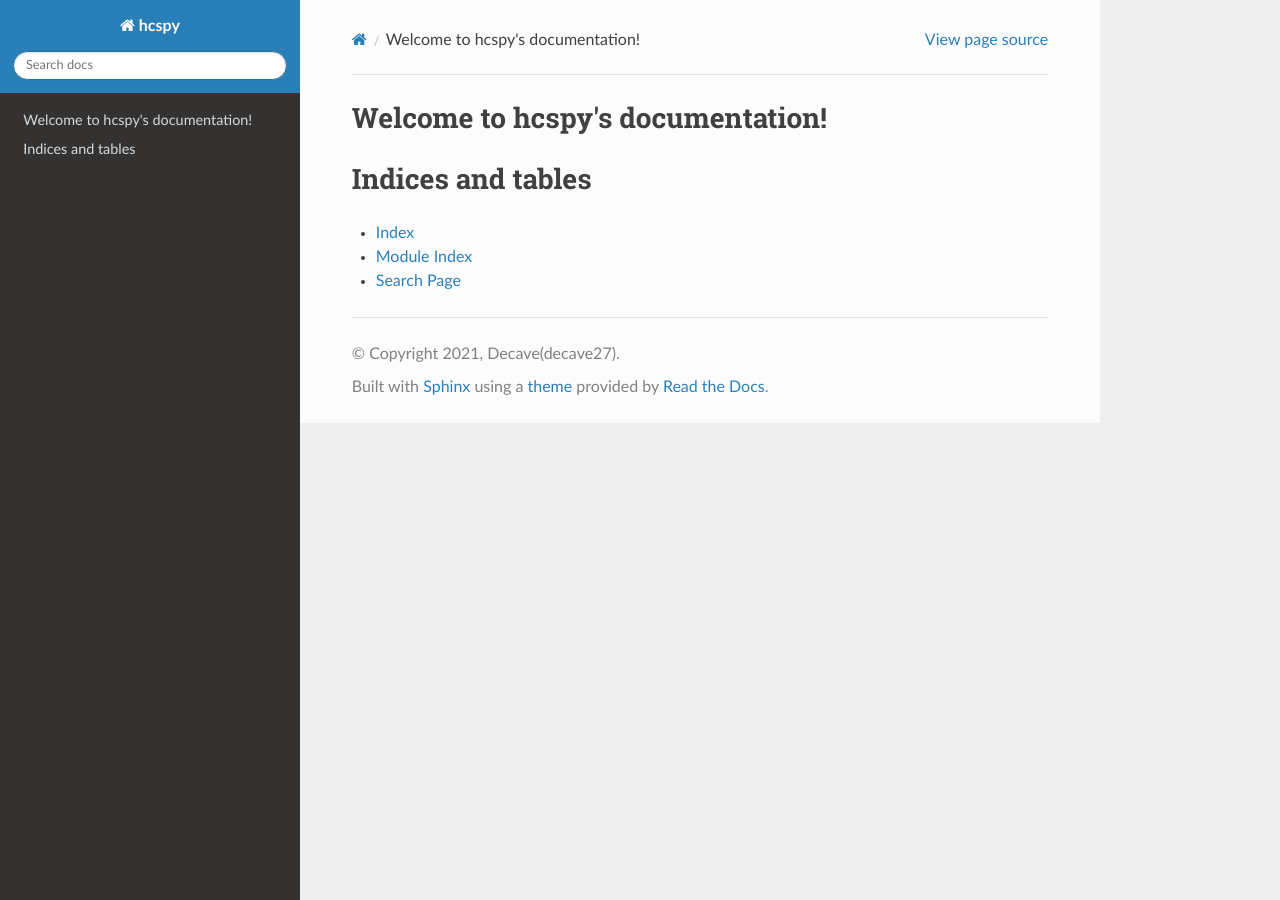
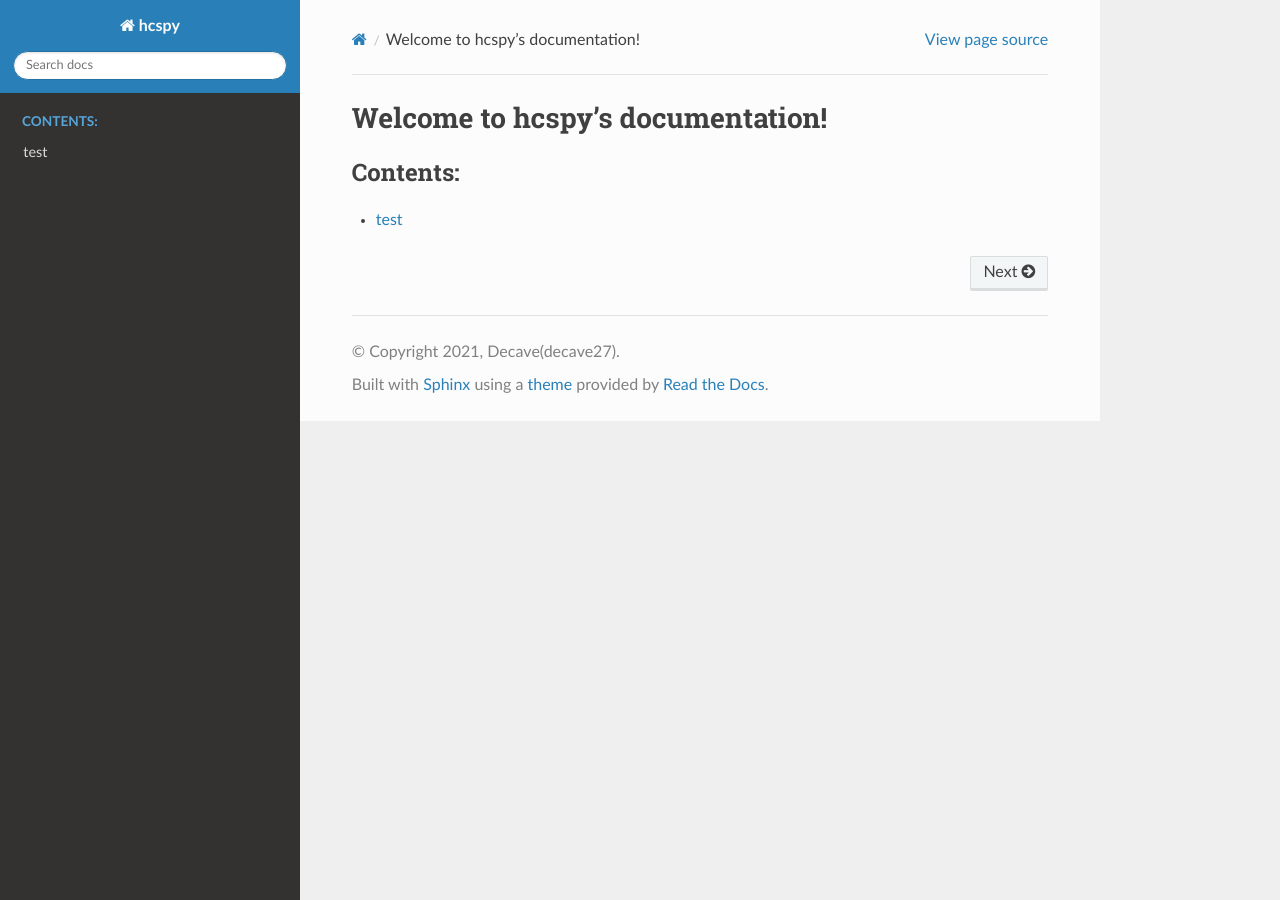
Before and after one commit to dfxkuma/hcspy, a Sphinx documentation site: the page built from docs/source/index.rst, in a window 1280 px wide. Built offline with Sphinx 7.4.7 and the Read the Docs theme 2.0.0, drawn with Linux system fonts in a browser that asks for light colours.

Commit message:
docs: rtd

```diff
--- a/docs/source/conf.py
+++ b/docs/source/conf.py
@@ -12,7 +12,7 @@
 #
 import os
 import sys
-sys.path.insert(0, os.path.abspath('../../hcspy'))
+sys.path.insert(0, os.path.abspath('..'))
 
 
 # -- Project information -----------------------------------------------------
@@ -40,7 +40,7 @@ templates_path = ['_templates']
 #
 # This is also used if you do content translation via gettext catalogs.
 # Usually you set "language" from the command line for these cases.
-language = 'kr'
+language = 'ko'
 
 # List of patterns, relative to source directory, that match files and
 # directories to ignore when looking for source files.
--- a/docs/source/index.rst
+++ b/docs/source/index.rst
@@ -10,11 +10,4 @@ Welcome to hcspy's documentation!
    :maxdepth: 2
    :caption: Contents:
 
-
-
-Indices and tables
-==================
-
-* :ref:`genindex`
-* :ref:`modindex`
-* :ref:`search`
+   modules
```
Also changed, not shown: .readthedocs.yml (added).
